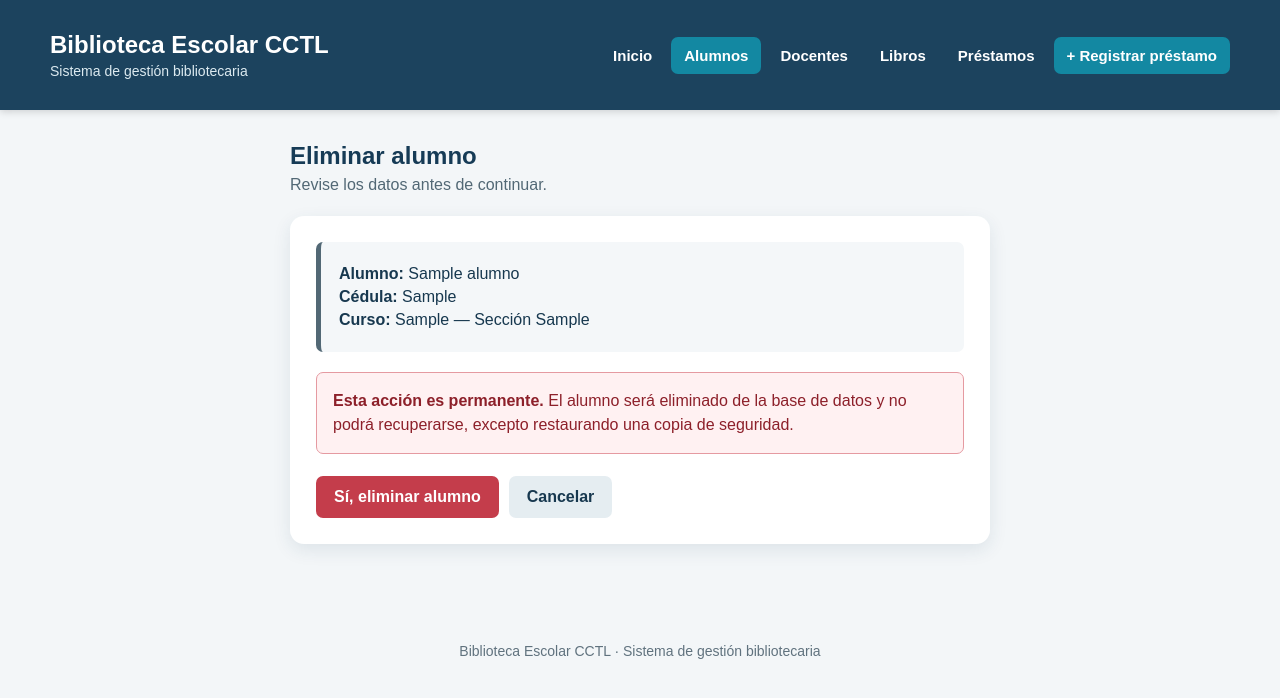
After one commit to JavierPaniagua/bibliocctech, a Django app: page /alumnos/1/eliminar/ in a window 1280 px wide. The commit adds this page. Shown: the top 698 px of the page. Run offline with Django 5.2, Linux system fonts and the light colour scheme; tables that the repository leaves empty hold one stand-in row (values such as "Sample post"); data that the repository does not hold is empty.

Commit message:
Agregar eliminacion protegida de alumnos

```diff
--- a/alumnos/urls.py
+++ b/alumnos/urls.py
@@ -30,4 +30,10 @@ urlpatterns = [
         views.alumno_editar,
         name='editar',
     ),
+
+    path(
+        '<int:alumno_id>/eliminar/',
+        views.alumno_eliminar,
+        name='eliminar',
+    ),
 ]
--- a/alumnos/views.py
+++ b/alumnos/views.py
@@ -105,6 +105,82 @@ def alumno_editar(request, alumno_id):
     return render(
         request,
         'alumnos/alumno_formulario.html',
+        contexto,
+    )
+
+
+def alumno_eliminar(request, alumno_id):
+    alumno = get_object_or_404(
+        Alumno,
+        id=alumno_id,
+    )
+
+    tiene_prestamos = alumno.prestamos.exists()
+
+    if request.method == 'POST':
+        accion = request.POST.get('accion', '')
+
+        if accion == 'desactivar':
+            alumno.activo = False
+            alumno.save(update_fields=['activo'])
+
+            messages.success(
+                request,
+                (
+                    f'El alumno {alumno.nombre_visible} '
+                    'fue marcado como inactivo.'
+                ),
+            )
+
+            return redirect('alumnos:lista')
+
+        if tiene_prestamos:
+            messages.error(
+                request,
+                (
+                    'El alumno no puede eliminarse porque '
+                    'tiene préstamos registrados. Puede '
+                    'marcarlo como inactivo.'
+                ),
+            )
+
+            return redirect(
+                'alumnos:eliminar',
+                alumno_id=alumno.id,
+            )
+
+        if accion != 'eliminar':
+            messages.error(
+                request,
+                'No se reconoció la operación solicitada.',
+            )
+
+            return redirect(
+                'alumnos:eliminar',
+                alumno_id=alumno.id,
+            )
+
+        nombre_alumno = alumno.nombre_visible
+        alumno.delete()
+
+        messages.success(
+            request,
+            (
+                f'El alumno {nombre_alumno} '
+                'fue eliminado correctamente.'
+            ),
+        )
+
+        return redirect('alumnos:lista')
+
+    contexto = {
+        'alumno': alumno,
+        'tiene_prestamos': tiene_prestamos,
+    }
+
+    return render(
+        request,
+        'alumnos/alumno_confirmar_eliminar.html',
         contexto,
     )
 
--- /dev/null
+++ b/templates/alumnos/alumno_confirmar_eliminar.html
@@ -0,0 +1,185 @@
+{% extends 'base.html' %}
+
+{% block title %}
+    Eliminar alumno | Biblioteca Escolar
+{% endblock %}
+
+{% block content %}
+<style>
+    .confirmacion-eliminar {
+        max-width: 700px;
+        margin: 0 auto;
+    }
+
+    .confirmacion-eliminar h2 {
+        margin: 0 0 6px;
+        color: #163b56;
+    }
+
+    .confirmacion-eliminar > p {
+        margin: 0 0 22px;
+        color: #526875;
+    }
+
+    .panel-confirmacion {
+        padding: 26px;
+        background: #ffffff;
+        border-radius: 14px;
+        box-shadow: 0 6px 18px rgba(28, 67, 94, 0.10);
+    }
+
+    .datos-alumno {
+        margin-bottom: 20px;
+        padding: 18px;
+        border-left: 5px solid #526875;
+        border-radius: 7px;
+        background: #f4f7f9;
+    }
+
+    .datos-alumno p {
+        margin: 5px 0;
+        color: #17384f;
+    }
+
+    .aviso-peligro,
+    .aviso-historial {
+        margin-bottom: 22px;
+        padding: 16px;
+        border-radius: 7px;
+        line-height: 1.5;
+    }
+
+    .aviso-peligro {
+        border: 1px solid #e59aa1;
+        background: #fff1f2;
+        color: #8d202a;
+    }
+
+    .aviso-historial {
+        border: 1px solid #e0ba62;
+        background: #fff8e5;
+        color: #674b0b;
+    }
+
+    .acciones-confirmacion {
+        display: flex;
+        flex-wrap: wrap;
+        gap: 10px;
+    }
+
+    .boton-confirmacion {
+        display: inline-flex;
+        align-items: center;
+        justify-content: center;
+        min-height: 42px;
+        padding: 10px 18px;
+        border: 0;
+        border-radius: 7px;
+        box-sizing: border-box;
+        font: inherit;
+        font-weight: 700;
+        text-decoration: none;
+        cursor: pointer;
+    }
+
+    .boton-eliminar {
+        background: #c43d4b;
+        color: #ffffff;
+    }
+
+    .boton-desactivar {
+        background: #d28a16;
+        color: #ffffff;
+    }
+
+    .boton-cancelar {
+        background: #e5edf1;
+        color: #17384f;
+    }
+</style>
+
+<div class="confirmacion-eliminar">
+    <h2>Eliminar alumno</h2>
+    <p>Revise los datos antes de continuar.</p>
+
+    <section class="panel-confirmacion">
+        <div class="datos-alumno">
+            <p>
+                <strong>Alumno:</strong>
+                {{ alumno.nombre_visible }}
+            </p>
+
+            <p>
+                <strong>Cédula:</strong>
+                {{ alumno.cedula }}
+            </p>
+
+            <p>
+                <strong>Curso:</strong>
+                {{ alumno.curso }}
+                {% if alumno.seccion %}
+                    — Sección {{ alumno.seccion }}
+                {% endif %}
+            </p>
+        </div>
+
+        {% if tiene_prestamos %}
+            <div class="aviso-historial">
+                <strong>No se puede eliminar este alumno.</strong>
+                Tiene préstamos registrados y su historial debe conservarse.
+                Puede marcarlo como inactivo para impedir nuevos préstamos.
+            </div>
+
+            <form method="post">
+                {% csrf_token %}
+
+                <div class="acciones-confirmacion">
+                    <button
+                        type="submit"
+                        name="accion"
+                        value="desactivar"
+                        class="boton-confirmacion boton-desactivar"
+                    >
+                        Marcar como inactivo
+                    </button>
+
+                    <a
+                        href="{% url 'alumnos:editar' alumno.id %}"
+                        class="boton-confirmacion boton-cancelar"
+                    >
+                        Cancelar
+                    </a>
+                </div>
+            </form>
+        {% else %}
+            <div class="aviso-peligro">
+                <strong>Esta acción es permanente.</strong>
+                El alumno será eliminado de la base de datos y no podrá
+                recuperarse, excepto restaurando una copia de seguridad.
+            </div>
+
+            <form method="post">
+                {% csrf_token %}
+
+                <div class="acciones-confirmacion">
+                    <button
+                        type="submit"
+                        name="accion"
+                        value="eliminar"
+                        class="boton-confirmacion boton-eliminar"
+                    >
+                        Sí, eliminar alumno
+                    </button>
+
+                    <a
+                        href="{% url 'alumnos:editar' alumno.id %}"
+                        class="boton-confirmacion boton-cancelar"
+                    >
+                        Cancelar
+                    </a>
+                </div>
+            </form>
+        {% endif %}
+    </section>
+</div>
+{% endblock %}
```
Also changed, not shown: templates/alumnos/alumno_formulario.html (+29 -0 lines).
